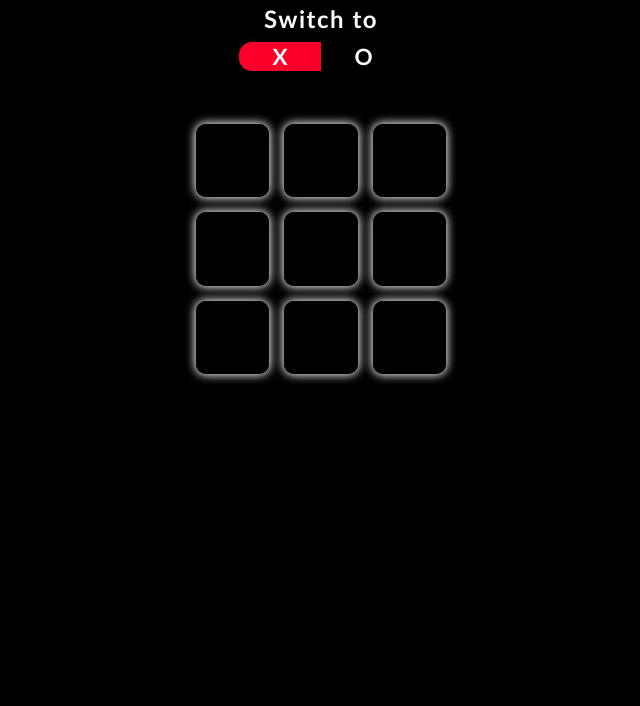
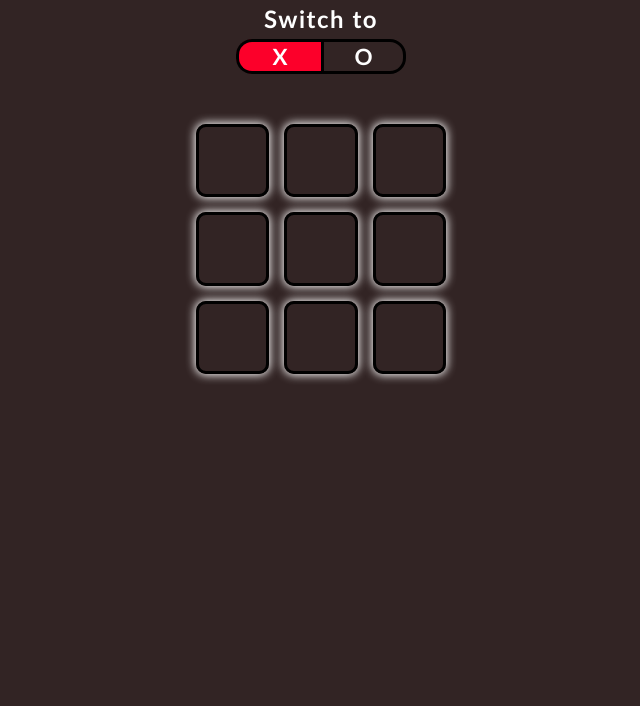
Before and after one commit to Pavan-Kumar235/Tic-Tac-Toy, a plain HTML site: page index.html in a window 1280 px wide. Shown: the part 94-800 px from the top of the page, without its empty margins (319-959 px from the left). Drawn offline with Linux system fonts and the light colour scheme.

Commit message:
Update style.css

```diff
--- a/style.css
+++ b/style.css
@@ -4,7 +4,7 @@
     transition: 0.2s ease-in-out;
 }
 body {
-    background-color: black;
+    background-color: rgb(50, 36, 36);
     color: white;
     margin-top: 30px;
     text-align: center;
```
